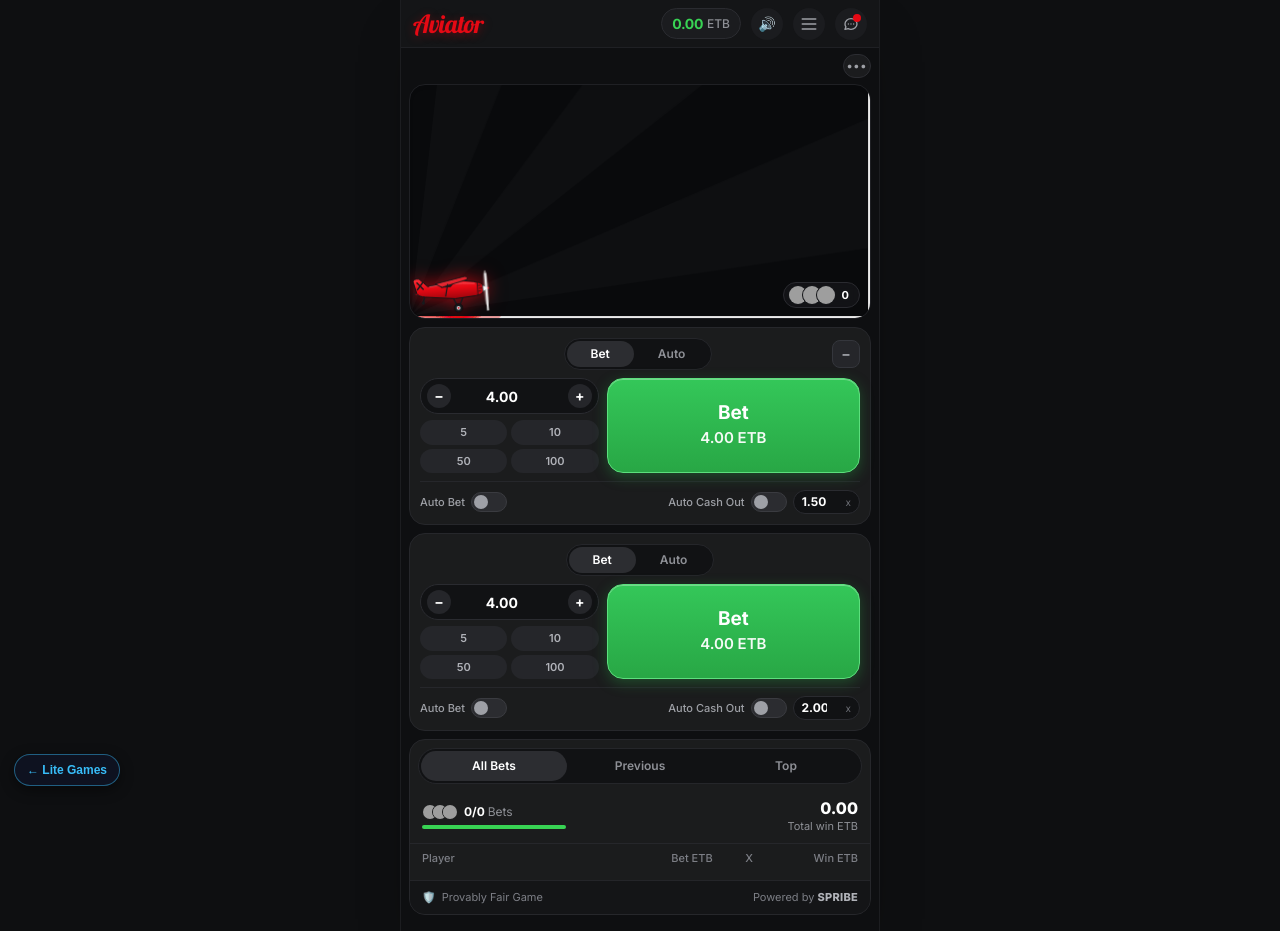
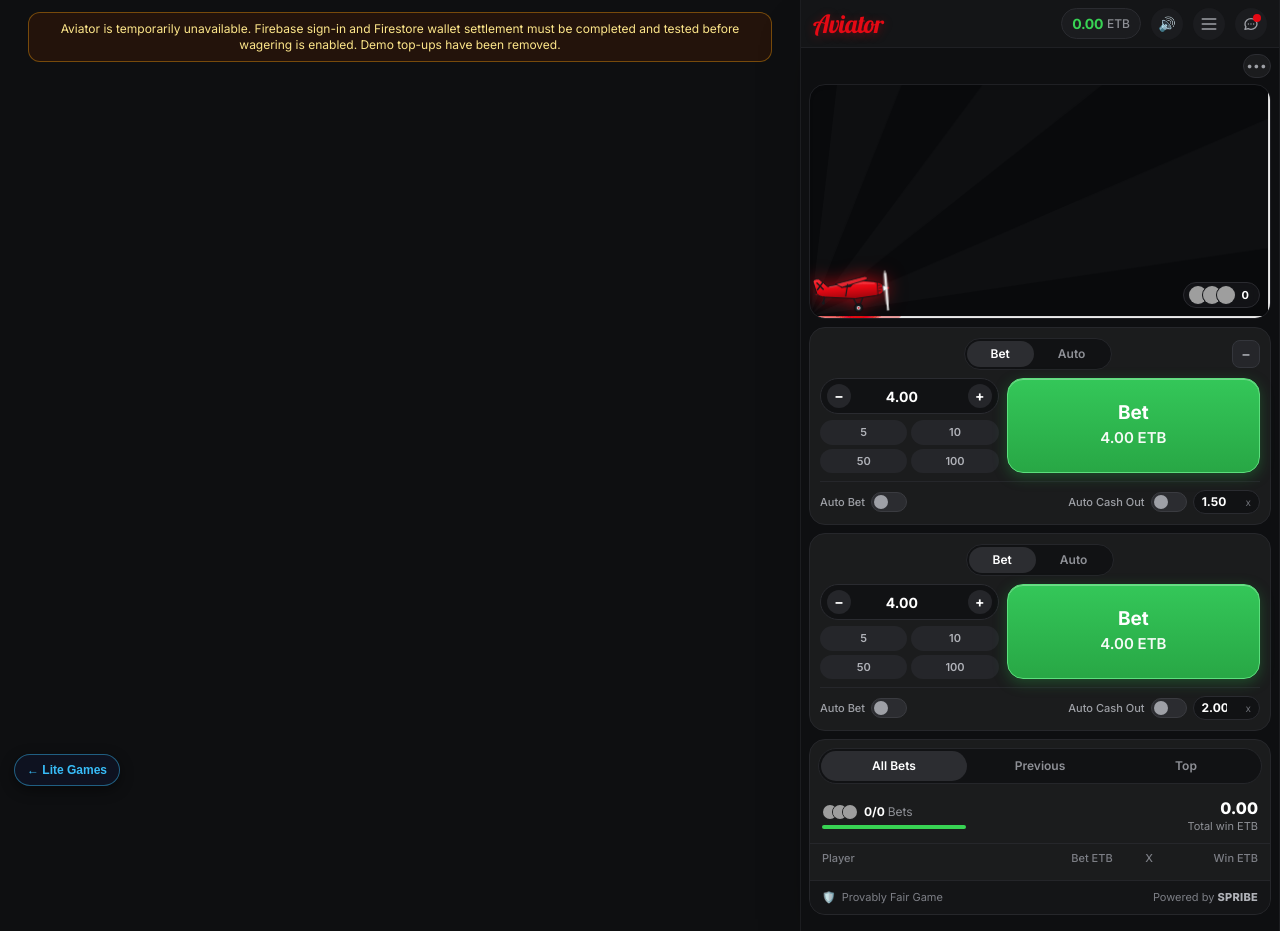
Before and after one commit to naro83447-spec/Cdsgameols, a website: page public/games/aviator.html in a window 1280 px wide. Drawn offline with nearby package versions, Linux system fonts and the light colour scheme; grey boxes are pictures that could not be loaded.

Commit message:
ui(aviator): explain real-money wagering safety lock to players

```diff
--- a/public/games/aviator.html
+++ b/public/games/aviator.html
@@ -164,6 +164,12 @@
   </style>
 </head>
 <body class="bg-[#0e0f11] text-white flex justify-center min-h-screen">
+  <div class="mx-auto max-w-3xl px-3 pt-3">
+    <div class="rounded-xl border border-amber-500/40 bg-amber-950/40 px-3 py-2 text-center text-xs text-amber-200">
+      Aviator is temporarily unavailable. Firebase sign-in and Firestore wallet settlement must be completed and tested before wagering is enabled. Demo top-ups have been removed.
+    </div>
+  </div>
+
 
   <div id="app" class="w-full max-w-[480px] bg-[#0e0f11] flex flex-col min-h-screen relative shadow-2xl border-x border-[#1c1d20]">
 
@@ -1362,7 +1368,7 @@
       // 1. Place bet or queue for next round
       if (p.status === 'IDLE' && !p.queuedNext) {
         if (!socket || !socket.connected) {
-          showToast('Connecting to Aviator server...');
+          showToast('Aviator is disabled until Firebase sign-in and secure Firestore wallet settlement are ready.');
           return;
         }
         socket.emit('bet:place', {
```
